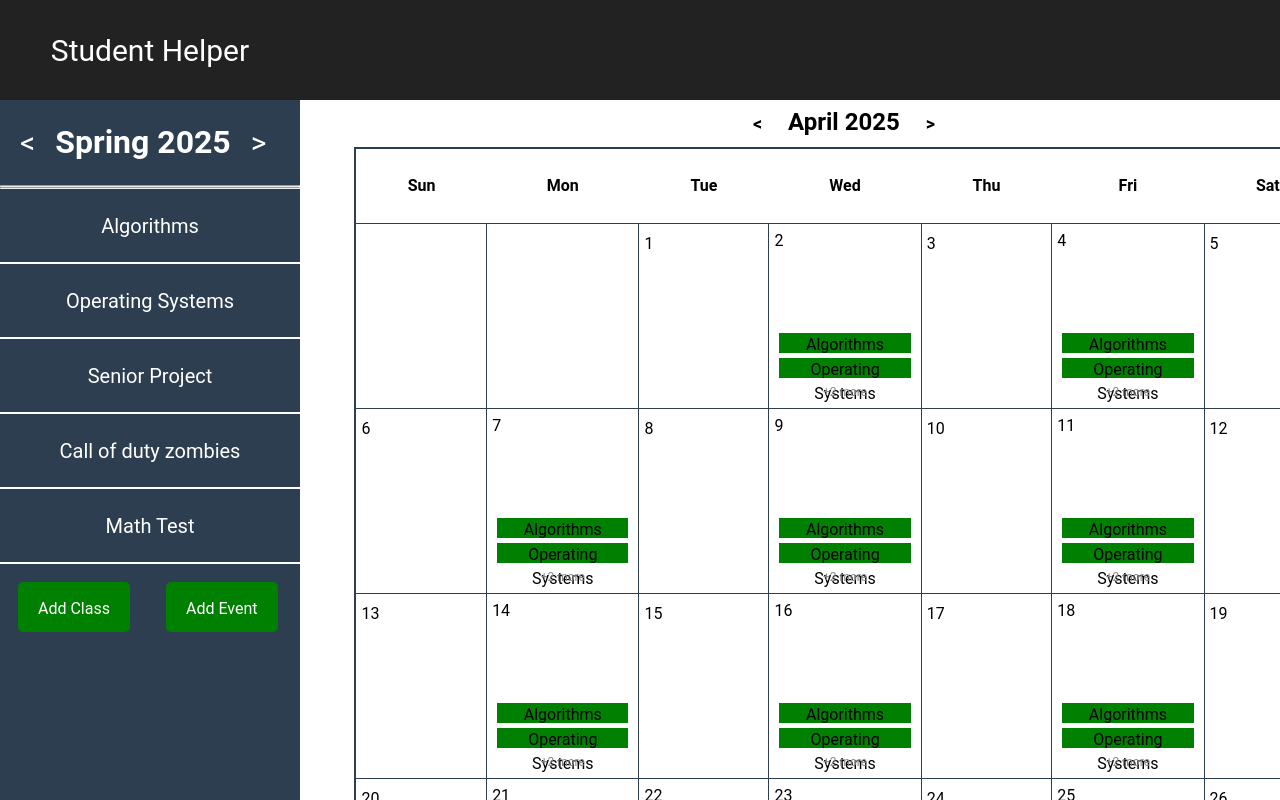
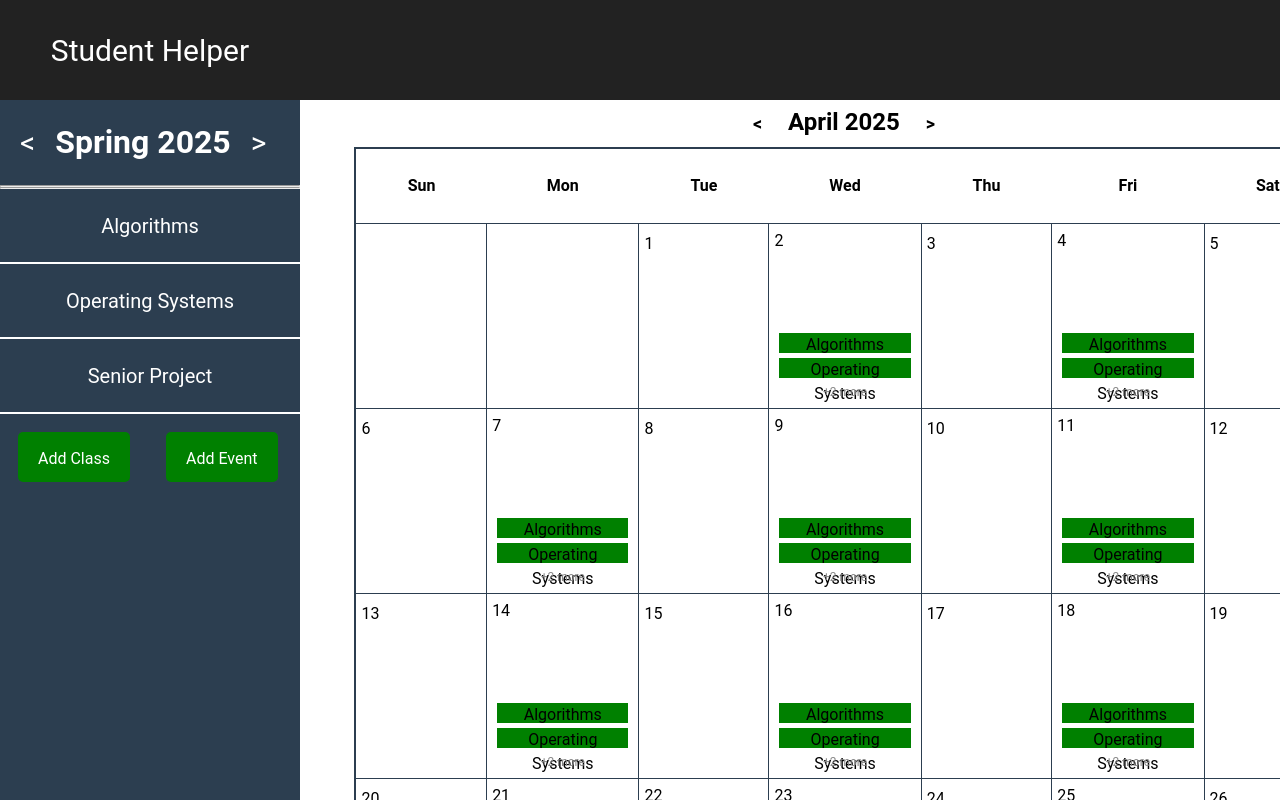
Before and after one commit to ucmo-cs/s25-class-org-platform, a Vue app in the folder FrontEnd/frontend/: page / in a window 1280 px wide. Built offline with nearby package versions, Linux system fonts and the light colour scheme.

Commit message:
.idea file removed some minor calendar fixes

```diff
--- a/FrontEnd/frontend/src/App.vue
+++ b/FrontEnd/frontend/src/App.vue
@@ -65,7 +65,11 @@
       <h1>{{ semester }}</h1>
       <div class="semester_buttons" @click="loadSemester(semesterID+1)">></div>
       <hr><hr>
-      <button class="class_button" v-for="(event, index) in events" :class="{ button: className }" @click="navigateToClass(event.title)">{{ event.title }}</button>
+      <div v-for="(event, index) in events">
+        <div v-if="event.isEvent === false">
+          <button class="class_button" :class="{ button: className }" @click="navigateToClass(event.title)">{{ event.title }}</button>
+        </div>
+      </div>
       <button class="add_button" @click="openModal(['addClass', null])">Add Class</button>
       <button class="add_button" @click="openModal(['addEvent', null])">Add Event</button>
     </div>
```
